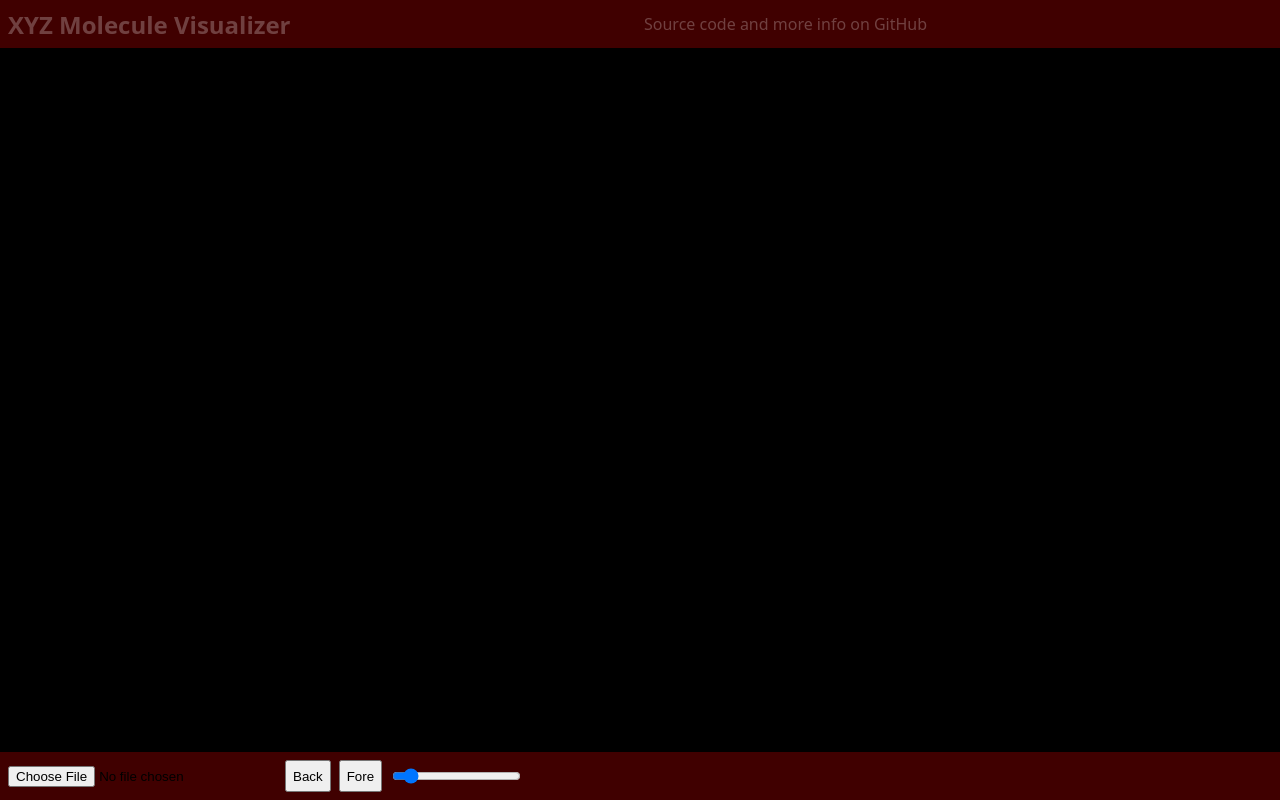
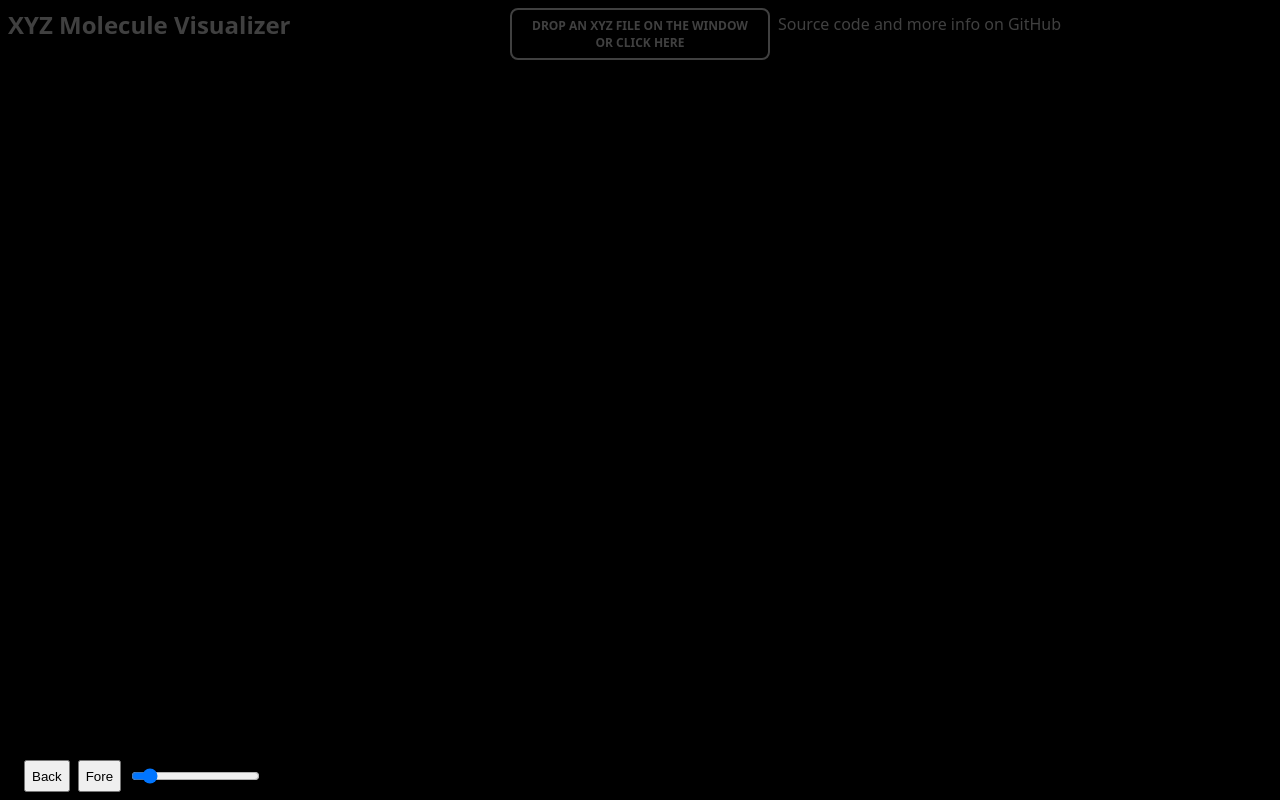
Before and after one commit to krswm/xyz-js, a plain HTML site: page docs/index.html in a window 1280 px wide. Drawn offline with nearby package versions, Linux system fonts and the light colour scheme.

Commit message:
feat(html-css): design the file input button

```diff
--- a/docs/index.html
+++ b/docs/index.html
@@ -22,6 +22,13 @@
     <canvas id="canvas"></canvas>
     <div id="header">
       <div id="title">XYZ Molecule Visualizer</div>
+      <label id="file-input-label">
+        <div>
+          DROP AN XYZ FILE ON THE WINDOW<br />
+          OR CLICK HERE
+        </div>
+        <input id="file-input" type="file" accept="*" />
+      </label>
       <div id="repo-link">
         <a href="https://github.com/krswm/xyz-js"
           >Source code and more info on GitHub</a
@@ -29,7 +36,6 @@
       </div>
     </div>
     <div id="footer">
-      <input id="file-input" type="file" accept="*" />
       <div id="energy"></div>
       <div id="molecule-frame"></div>
       <button id="molecule-frame-back">Back</button>
--- a/docs/style.css
+++ b/docs/style.css
@@ -17,7 +17,7 @@ body {
   height: 3em;
   box-sizing: border-box;
 
-  background: #ff000040;
+  /* background: #ff000040; */
 }
 #header {
   top: 0;
@@ -51,8 +51,33 @@ body {
   opacity: 50%;
 }
 
+#file-input-label {
+  font-weight: bold;
+  font-size: 0.75em;
+  color: white;
+  opacity: 25%;
+  border: 2px solid white;
+  height: 3rem;
+  width: 16rem;
+
+  display: flex;
+  flex-direction: column;
+  justify-content: center;
+  align-items: center;
+  border-radius: 8px;
+}
+#file-input-label > div {
+  text-align: center;
+}
+#file-input-label:hover {
+  opacity: 50%;
+}
+#file-input-label:active {
+  opacity: 75%;
+}
+
 #file-input {
-  place-self: center;
+  display: none;
 }
 
 #canvas {
```
